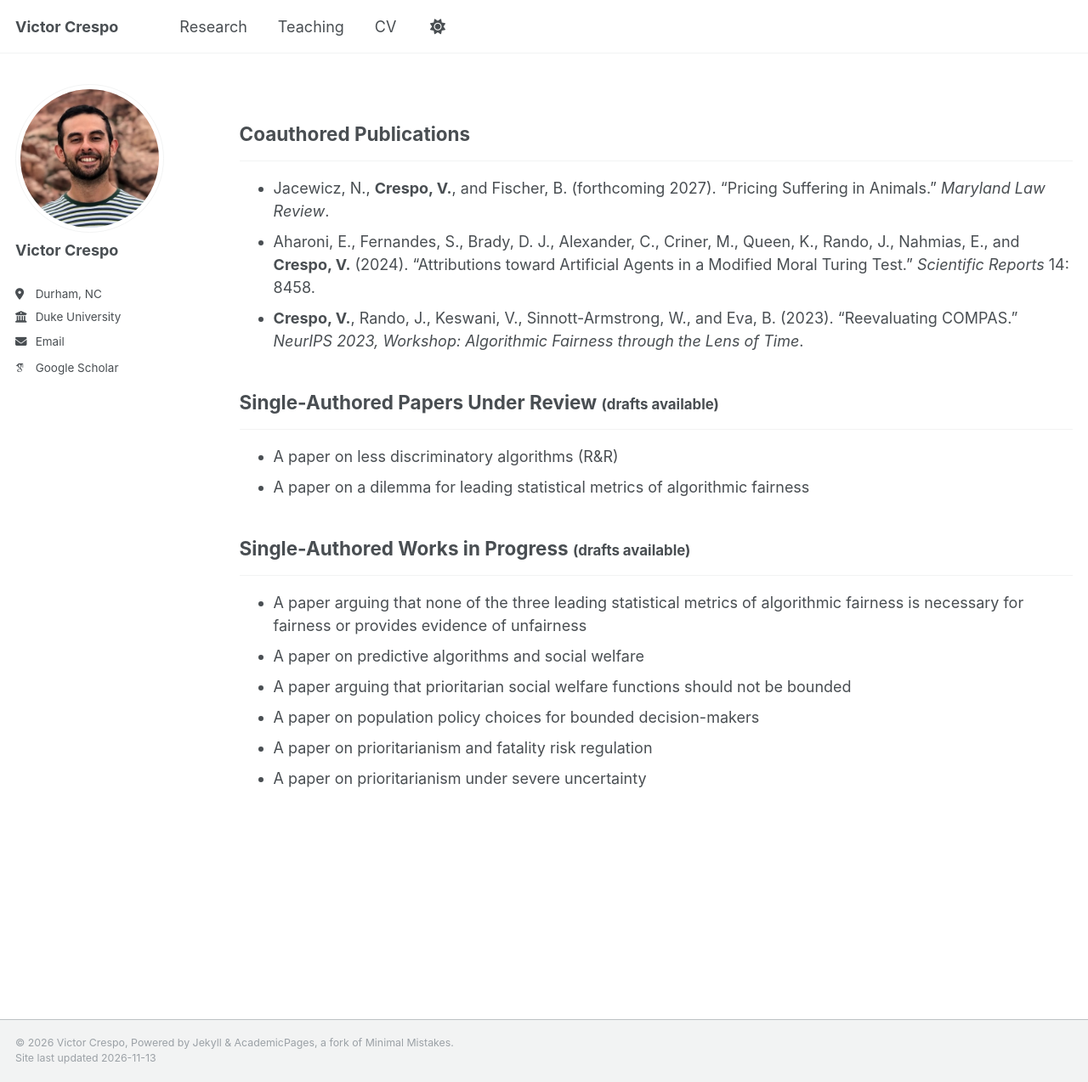
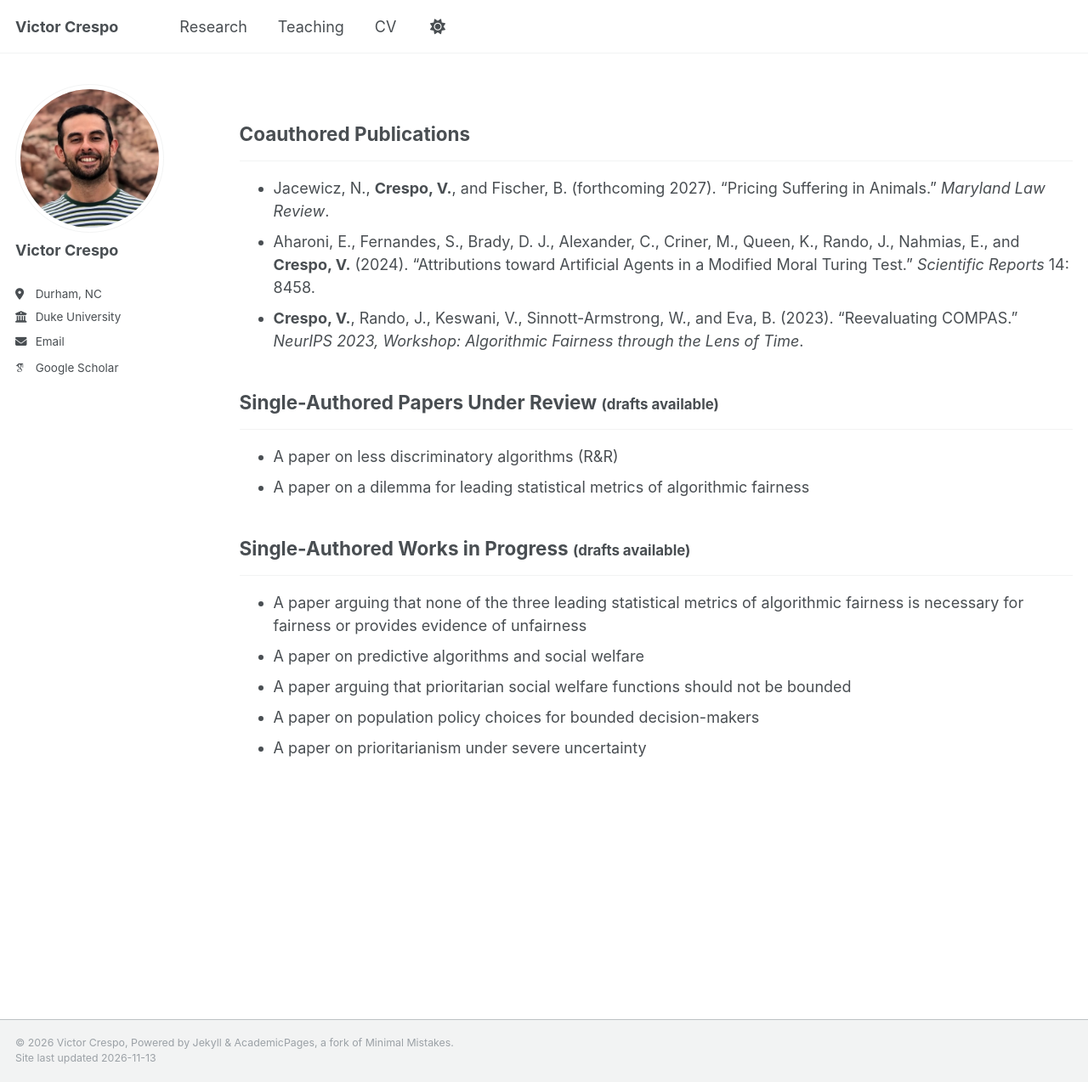
Before and after one commit to v-crespo/philosophy, a Jekyll site: the page built from _pages/publications.html, in a window 1280 px wide and 1274 px high. Shown: the whole window at 85% size. Built offline with Jekyll 4.4.1, drawn with Linux system fonts in a browser that asks for light colours; some web fonts are replaced; a script that is not in the unit is left out.

Commit message:
Research: drop fatality-risk work in progress, matching the CV
Co-Authored-By: Claude Opus 5.5 <noreply@anthropic.com>

```diff
--- a/_pages/publications.html
+++ b/_pages/publications.html
@@ -30,6 +30,5 @@ author_profile: true
   <li>A paper on predictive algorithms and social welfare</li>
   <li>A paper arguing that prioritarian social welfare functions should not be bounded</li>
   <li>A paper on population policy choices for bounded decision-makers</li>
-  <li>A paper on prioritarianism and fatality risk regulation</li>
   <li>A paper on prioritarianism under severe uncertainty</li>
 </ul>
```
